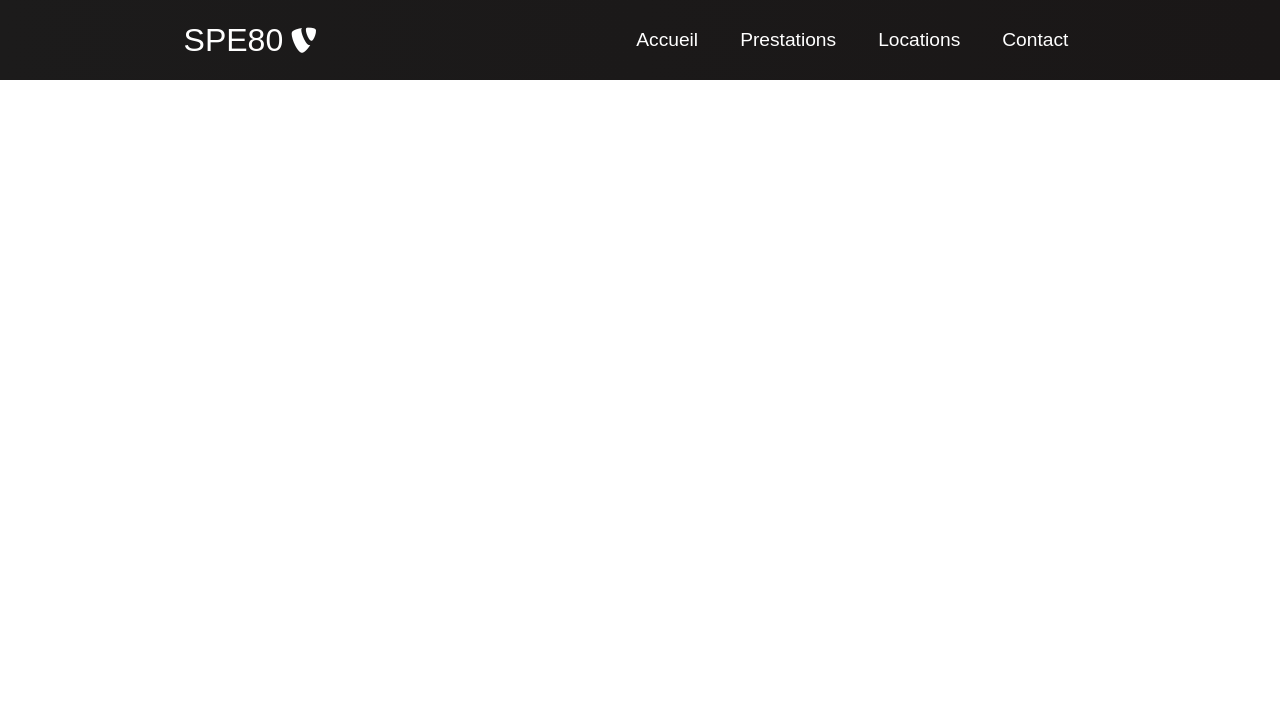
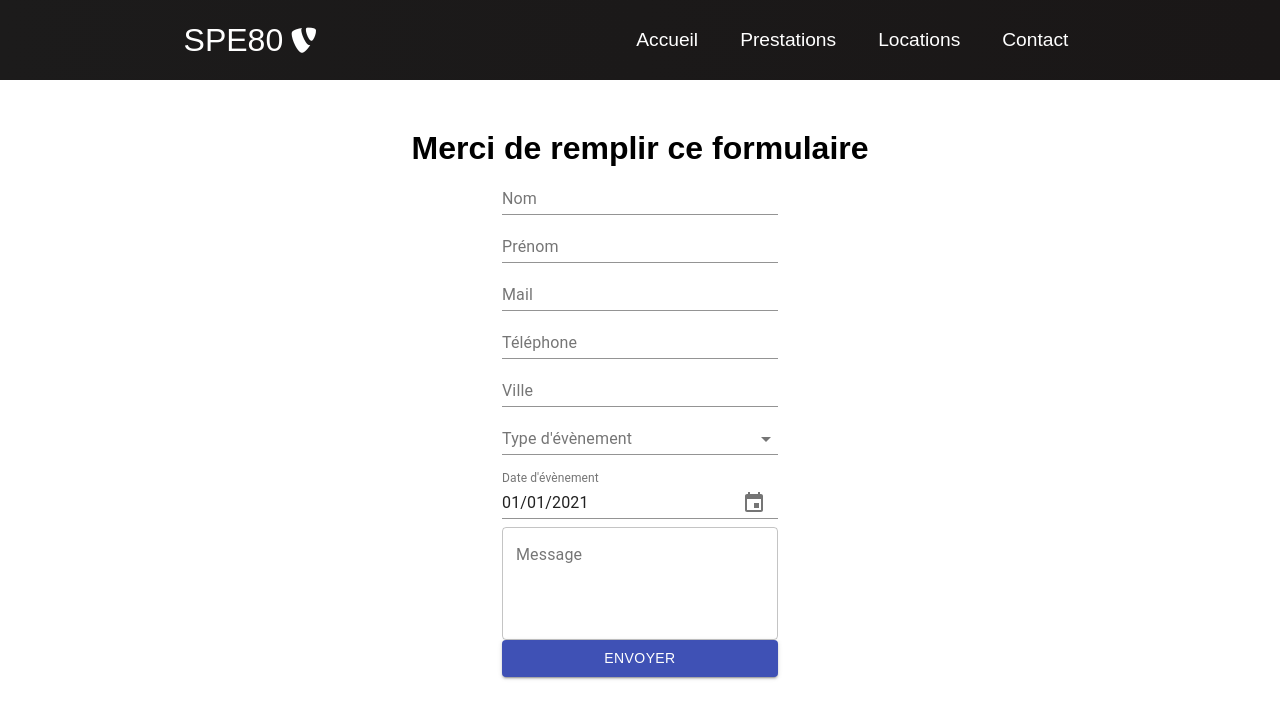
Before and after one commit to Sn4tch-94/spe-80, a React (Create React App) app: page /contact in a window 1280 px wide. Shown: the top 718 px of the page. Built offline with nearby package versions, Linux system fonts and the light colour scheme.

Commit message:
Basic contact form

```diff
--- a/src/components/CardItem.js
+++ b/src/components/CardItem.js
@@ -9,7 +9,7 @@ export default function CardItem(props) {
 					<figure className='cards__item__pic-wrap' data-category={props.label}>
 						<img
 							className='cards__item__img'
-							alt='Image'
+							alt=''
 							src={props.src}
 						/>
 					</figure>
--- /dev/null
+++ b/src/components/pages/Contact.css
@@ -0,0 +1,8 @@
+.contact-container {
+	text-align: center;
+	display: flex;
+	flex-direction: column;
+	justify-content: center;
+	align-items: center;
+	margin: 50px;
+}
--- a/src/components/pages/Contact.js
+++ b/src/components/pages/Contact.js
@@ -1,9 +1,64 @@
-import React from 'react'
+import React, { useState } from 'react'
+import './Contact.css'
+import { FormControl, InputLabel, TextField, Select, MenuItem, Button } from '@material-ui/core'
+import { MuiPickersUtilsProvider, KeyboardDatePicker } from '@material-ui/pickers'
+import DateFnsUtils from '@date-io/date-fns';
 
 export default function Contact() {
+
+	const [firstName, setFirstName] = useState('')
+	const [lastName, setLastName] = useState('')
+	const [mail, setMail] = useState('')
+	const [phone, setPhone] = useState('')
+	const [city, setCity] = useState('')
+	const [demand, setDemand] = useState('')
+	const [date, setDate] = useState(new Date('2021-01-01T12:00:00'))
+	const [message, setMessage] = useState('')
+
+	const printData = () => {
+		console.log('firstName: ', firstName);
+		console.log('lastName: ', lastName);
+		console.log('email: ', mail);
+		console.log('phone: ', phone);
+		console.log('city:', city)
+		console.log('demand: ', demand);
+		console.log('date: ', date);
+		console.log('message: ', message);
+	};
+
+	const handleDateChange = (date) => {
+		setDate(date);
+	  };
+
 	return (
-		<div>
-
-		</div>
+		<div className='contact-container'>
+      		<h1>Merci de remplir ce formulaire</h1>
+      		<form>
+			  	<FormControl>
+					<TextField label="Nom" value={firstName} onChange={event => setFirstName(event.target.value)}/>
+					<TextField label="Prénom" value={lastName} onChange={event => setLastName(event.target.value)}/>
+					<TextField label="Mail" value={mail} onChange={event => setMail(event.target.value)}/>
+					<TextField label="Téléphone" value={phone} onChange={event => setPhone(event.target.value)}/>
+					<TextField label="Ville" value={city} onChange={event => setCity(event.target.value)}/>
+					<FormControl>
+					<InputLabel>Type d'évènement</InputLabel>
+        			<Select value={demand} onChange={event => setDemand(event.target.value)}>
+          				<MenuItem value="Mariage">Mariage</MenuItem>
+          				<MenuItem value="Anniversaire">Anniversaire</MenuItem>
+          				<MenuItem value="Entreprise">Entreprise</MenuItem>
+						<MenuItem value="Afterwork">Afterwork</MenuItem>
+						<MenuItem value="Soirée privée">Soirée privée</MenuItem>
+						<MenuItem value="Location">Location</MenuItem>
+						<MenuItem value="Autre">Autre</MenuItem>
+        			</Select>
+					</FormControl>
+					<MuiPickersUtilsProvider utils={DateFnsUtils}>
+						<KeyboardDatePicker label="Date d'évènement" disableToolbar variant="inline" format="dd/MM/yyyy" margin="normal" value={date} onChange={handleDateChange} KeyboardButtonProps={{'aria-label': 'change date',}}/>
+					</MuiPickersUtilsProvider>
+					<TextField label="Message" multiline rows={4} variant="outlined" value={message} onChange={event => setMessage(event.target.value)}/>
+					<Button type="submit" onClick={printData} variant="contained" color="primary">Envoyer</Button>
+				</FormControl>
+      		</form>
+    	</div>
 	)
-}
+};
```
Also changed, not shown: package.json (+7 -0 lines).
